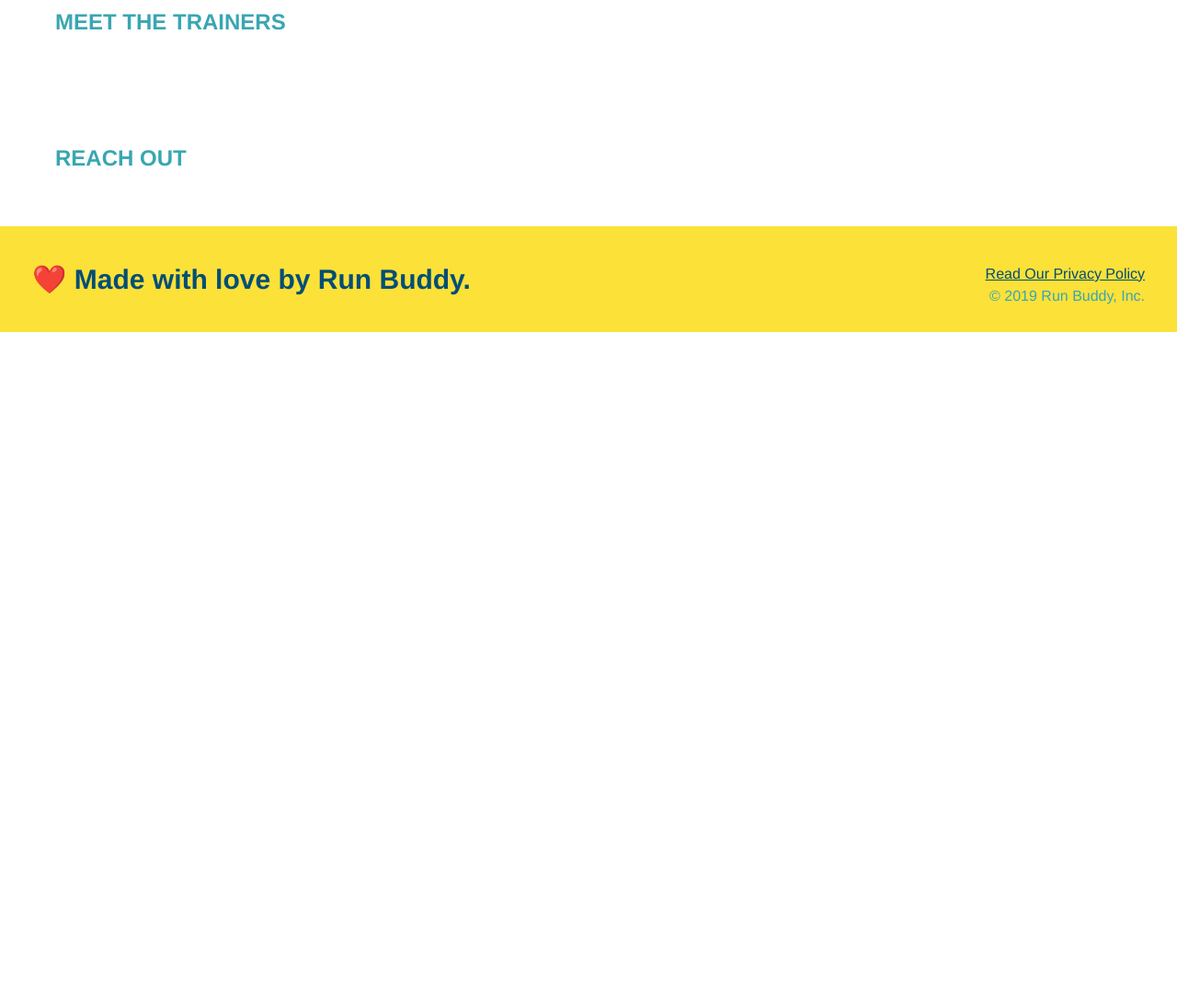
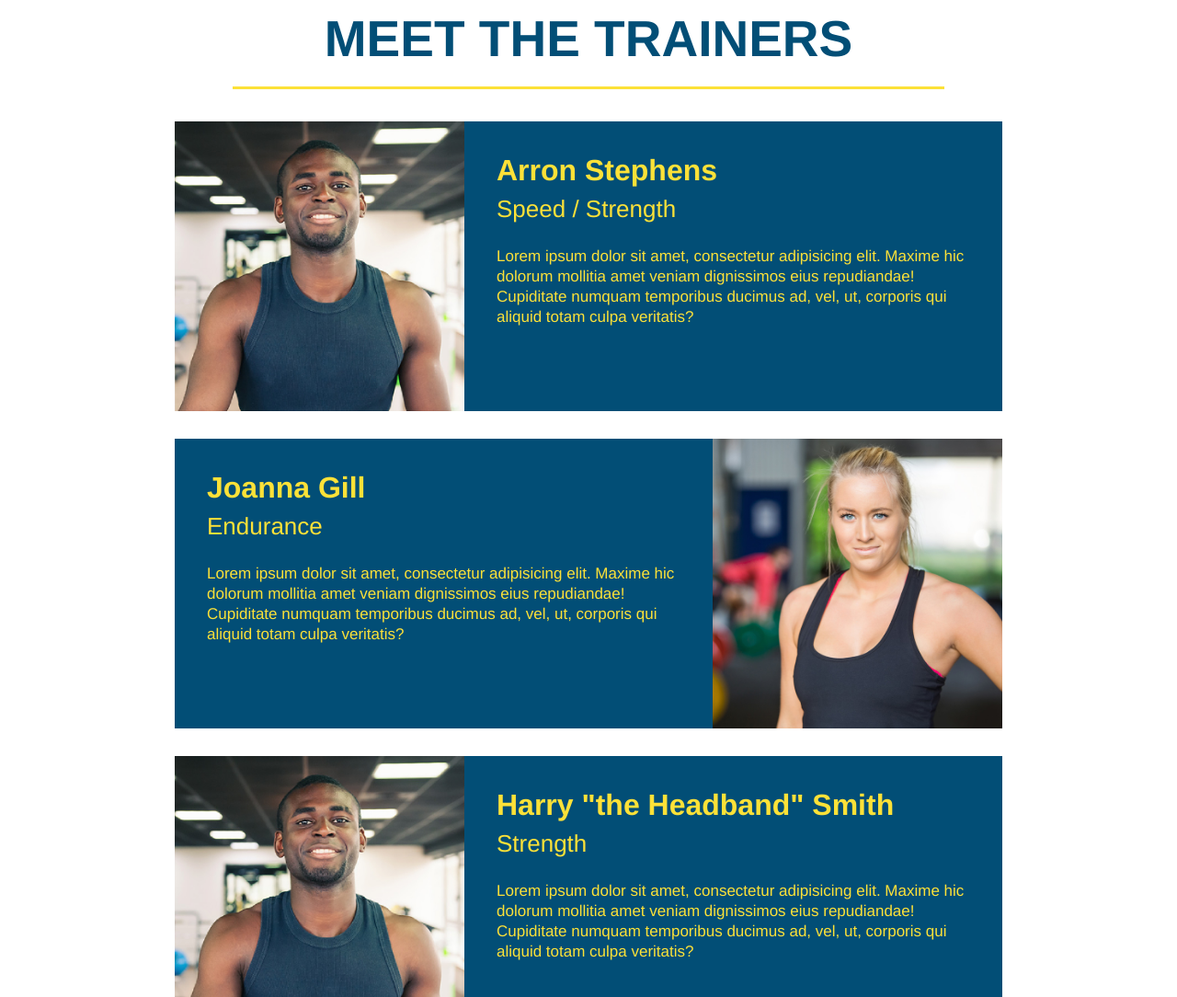
Before and after one commit to javiddelossantos5/Run-Buddy, a plain HTML site: page index.html in a window 1280 px wide. Shown: the part 2780-3864 px from the top of the page at 92% size. Before the commit the page ends 3141 px from the top, so only its background shows below. Drawn offline with Linux system fonts and the light colour scheme.

Commit message:
finished the trainers html and css

```diff
--- a/assets/css/style.css
+++ b/assets/css/style.css
@@ -191,3 +191,49 @@ section {
 .steps span {
     font-size: 38px;
 }
+
+.trainers {
+    text-align: center;
+}
+
+.trainer {
+    width: 900px;
+    margin: 0 auto 30px auto;
+    background: #024e76;
+    color: #fce138;
+    overflow: auto;
+}
+
+.trainer img {
+    width: 35%;
+    float: left;
+}
+.trainer-bio {
+    padding: 35px;
+    float: left;
+    width: 65%;
+}
+
+.text-left {
+    text-align: left;
+}
+
+.text-right {
+    text-align: right;
+}
+
+.trainer-bio h3 {
+    font-size: 32px;
+    margin-bottom: 8px;
+}
+
+.trainer-bio h4 {
+    font-weight: lighter;
+    font-size: 26px;
+    margin-bottom: 25px;
+}
+
+.trainer-bio p {
+    font-size: 17px;
+    line-height: 1.3;
+}
--- a/index.html
+++ b/index.html
@@ -27,11 +27,11 @@
                     </li>
 
                     <li>
-                        <a href="your-trainers">Your Trainers</a>
+                        <a href="#your-trainers">Your Trainers</a>
                     </li>
 
                     <li>
-                        <a href="reach-out">Reach Out</a>
+                        <a href="#reach-out">Reach Out</a>
                     </li>
                 </ul>
             </nav>
@@ -76,7 +76,9 @@
 
         <!--what we do section-->
         <section id="what-we-do" class="intro">
-            <h2 class="section-title primary-border">WHAT WE DO</h2>
+            <h2 class="section-title primary-border">
+                WHAT WE DO
+            </h2>
             <p>
                 butcher selfies chambray shabbty chic gentrify readymade yr Echo Park XOXO Tumblr normcore Banksy direct trade Blue Blottle chillwave you probably havent heard of them single-origin coffee Vice fanny pack fixie Odd Future Austin fingerstache pickled twee synth Wes Anderson Thundercats viral bitters flannel meggings narwal Marfa Schlitz sustainable Intelligentsianunami deep v craft
             </p>
@@ -114,8 +116,43 @@
         </section>
 
         <!--"meet the trainers" section-->
-        <section  id="your-trainers">
-            <h2>MEET THE TRAINERS</h2>
+        <section  id="your-trainers" class="trainers">
+            <h2 class="section-title primary-border">
+                MEET THE TRAINERS
+            </h2>
+            <!-- first tainer bio -->
+            <article class="trainer">
+                <img src="./assets/img/trainer-1.jpg" alt="Arron Stephens in his workout clothes, ready to pump iron">
+                <div class="trainer-bio text-left">
+                    <h3>Arron Stephens</h3>
+                    <h4>Speed / Strength</h4>
+                    <p>
+                        Lorem ipsum dolor sit amet, consectetur adipisicing elit. Maxime hic dolorum mollitia amet veniam dignissimos eius repudiandae! Cupiditate numquam temporibus ducimus ad, vel, ut, corporis qui aliquid totam culpa veritatis?
+                    </p>
+                </div>
+            </article>
+            <!-- first second bio -->
+            <article class="trainer">
+                <div class="trainer-bio text-left">
+                    <h3>Joanna Gill</h3>
+                    <h4>Endurance</h4>
+                    <p>
+                        Lorem ipsum dolor sit amet, consectetur adipisicing elit. Maxime hic dolorum mollitia amet veniam dignissimos eius repudiandae! Cupiditate numquam temporibus ducimus ad, vel, ut, corporis qui aliquid totam culpa veritatis?
+                    </p>
+                </div>
+                <img src="./assets/img/trainer-2.jpg" alt="Joanna Gill in her workout clothes, ready to pump iron">
+            </article>
+            <!-- first third bio -->
+            <article class="trainer">
+                <img src="./assets/img/trainer-1.jpg" alt="Arron Stephens in his workout clothes, ready to pump iron">
+                <div class="trainer-bio text-left">
+                    <h3>Harry "the Headband" Smith</h3>
+                    <h4>Strength</h4>
+                    <p>
+                        Lorem ipsum dolor sit amet, consectetur adipisicing elit. Maxime hic dolorum mollitia amet veniam dignissimos eius repudiandae! Cupiditate numquam temporibus ducimus ad, vel, ut, corporis qui aliquid totam culpa veritatis?
+                    </p>
+                </div>
+            </article>
         </section>
 
         <!--"reach out" section-->
```
Also changed, not shown: assets/img/trainer-1.jpg (added), assets/img/trainer-2.jpg (added), assets/img/trainer-3.jpg (added).
